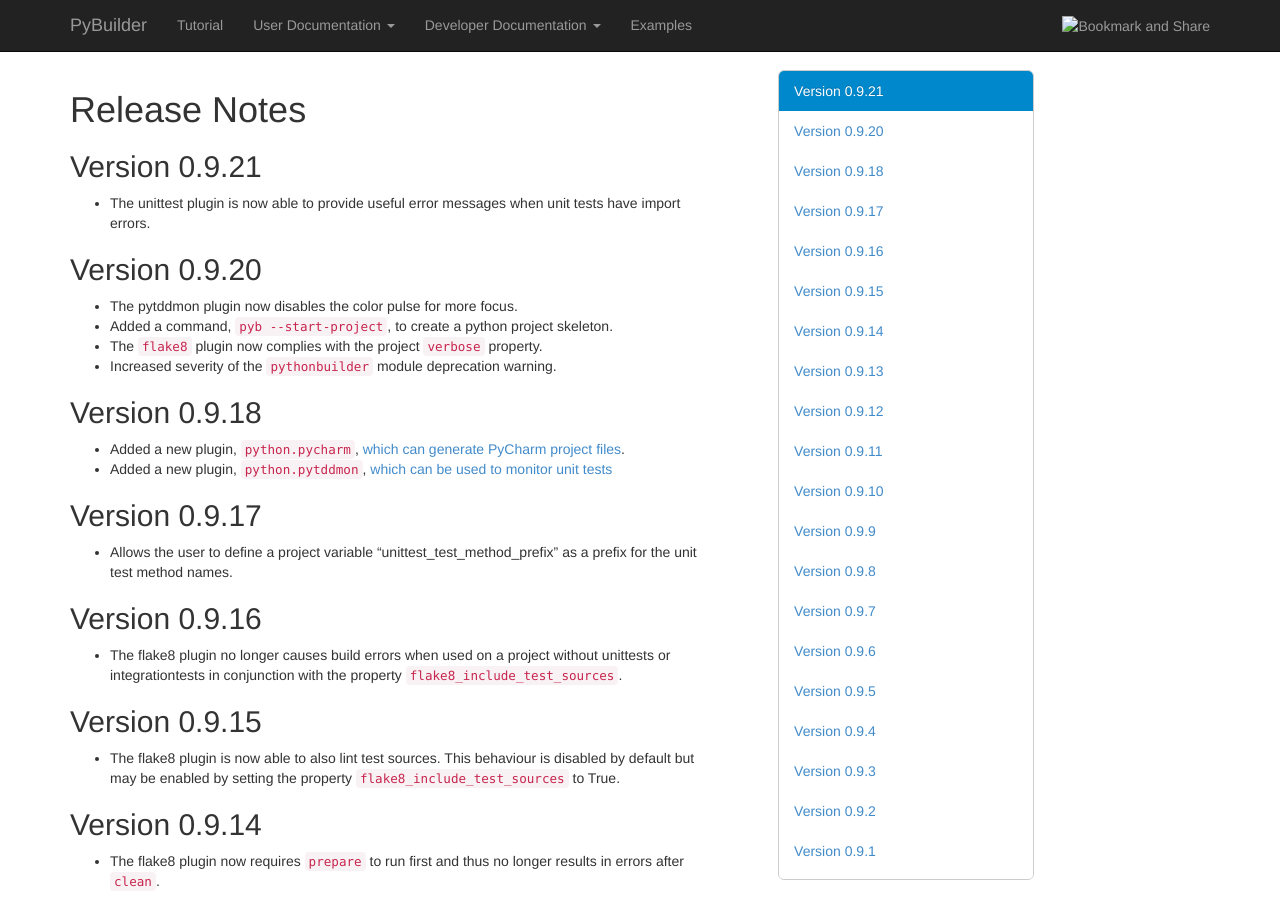
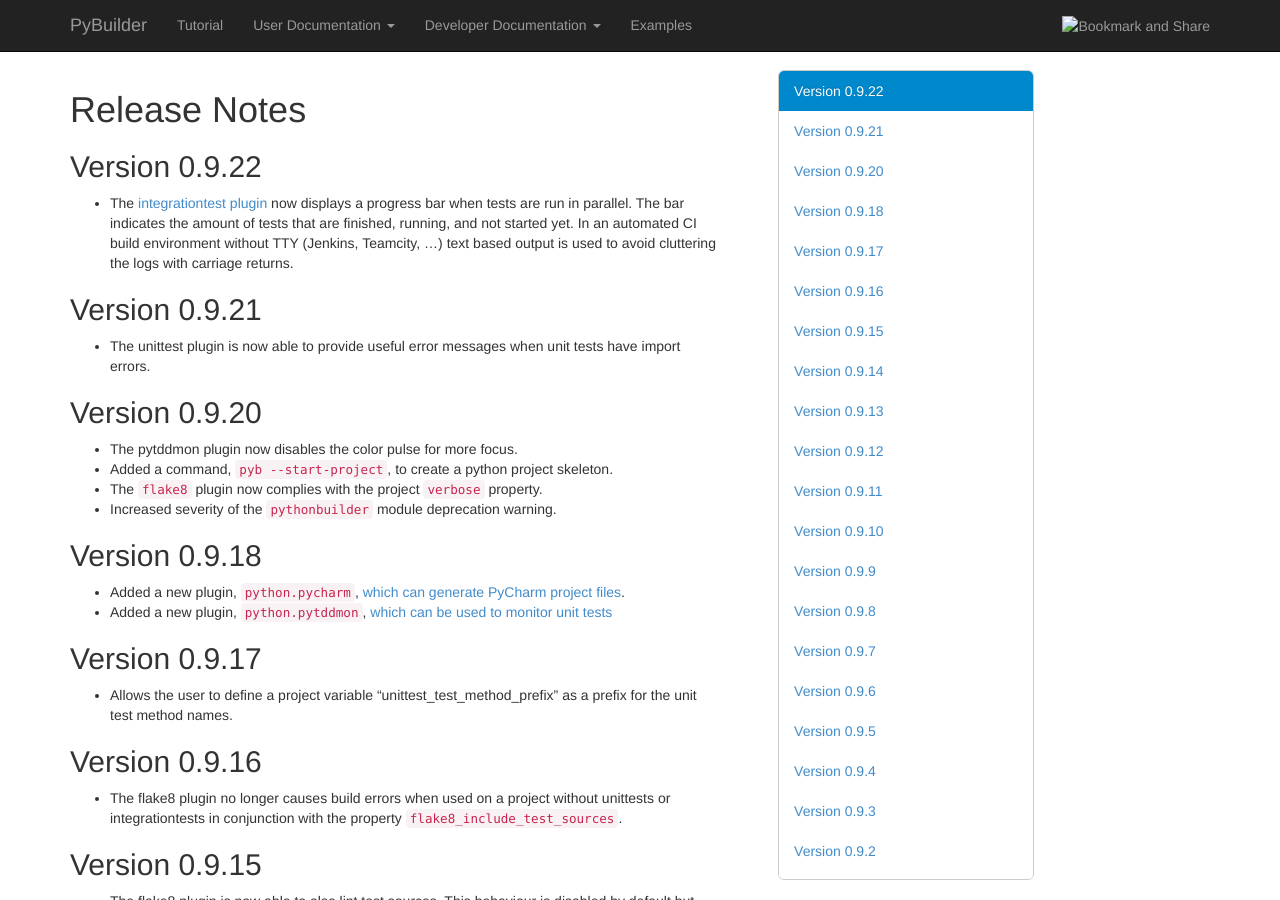
Before and after one commit to pybuilder/pybuilder.github.io, a Jekyll site: the page built from releasenotes/index.md, in a window 1280 px wide and 900 px high. Built offline with Jekyll 4.4.1, drawn with Linux system fonts in a browser that asks for light colours; nearby versions of some CDN libraries.

Commit message:
add release notes for 0.9.22

```diff
--- a/releasenotes/index.md
+++ b/releasenotes/index.md
@@ -4,6 +4,9 @@
 ---
 
 # Release Notes
+
+## Version 0.9.22
+* The [integrationtest plugin](/documentation/plugins.html#RunningPythonIntegrationTests) now displays a progress bar when tests are run in parallel. The bar indicates the amount of tests that are finished, running, and not started yet. In an automated CI build environment without TTY (Jenkins, Teamcity, …) text based output is used to avoid cluttering the logs with carriage returns.
 
 ## Version 0.9.21
 * The unittest plugin is now able to provide useful error messages
```
